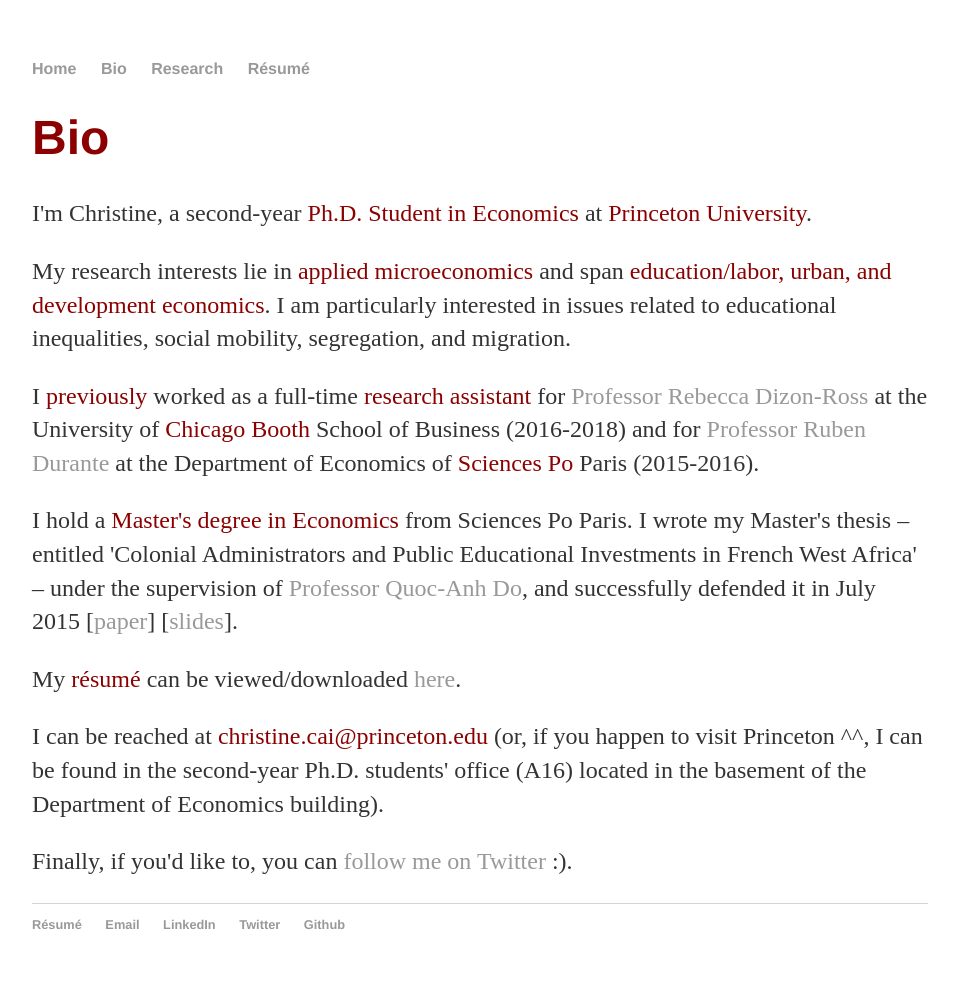
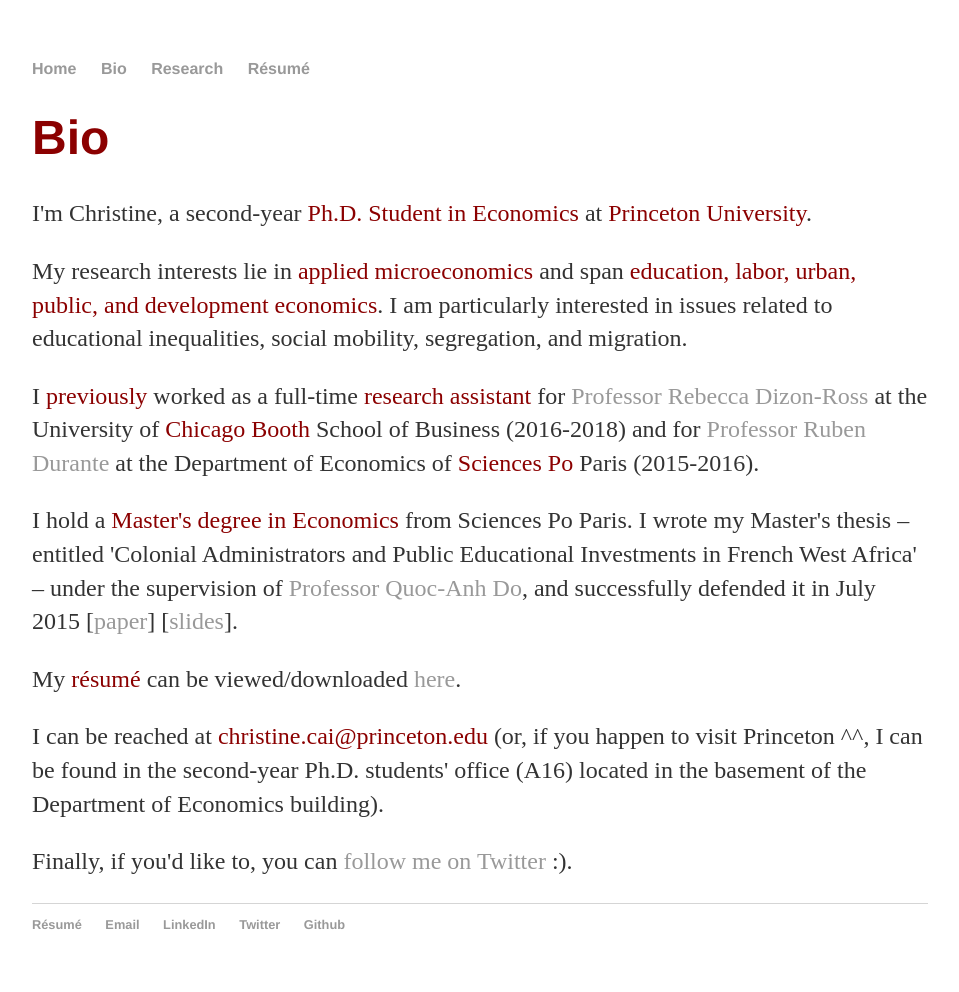
Before and after one commit to christinecai/christinecai.github.io, a Jekyll site: the page built from bio/Bio.html, in a window 1280 px wide. Shown: the whole page, without its empty margins (160-1119 px from the left). Built offline with Jekyll 4.4.1, drawn with Linux system fonts in a browser that asks for light colours.

Commit message:
Update Bio.html

```diff
--- a/bio/Bio.html
+++ b/bio/Bio.html
@@ -12,7 +12,7 @@
 	  <p>I'm Christine, a second-year <font color="darkred">Ph.D. Student in Economics</font> at <font color="darkred">Princeton University</font>.</p>
 
 		<p>My research interests lie in <font color="darkred">applied microeconomics</font>
-			and span <font color="darkred">education/labor, urban, and development economics</font>.
+			and span <font color="darkred">education, labor, urban, public, and development economics</font>.
 			I am particularly interested in issues related to educational inequalities, social mobility, segregation, and migration.</p>
 
 <p>I <font color="darkred">previously</font> worked as a full-time <font color="darkred">research assistant</font> for
```
